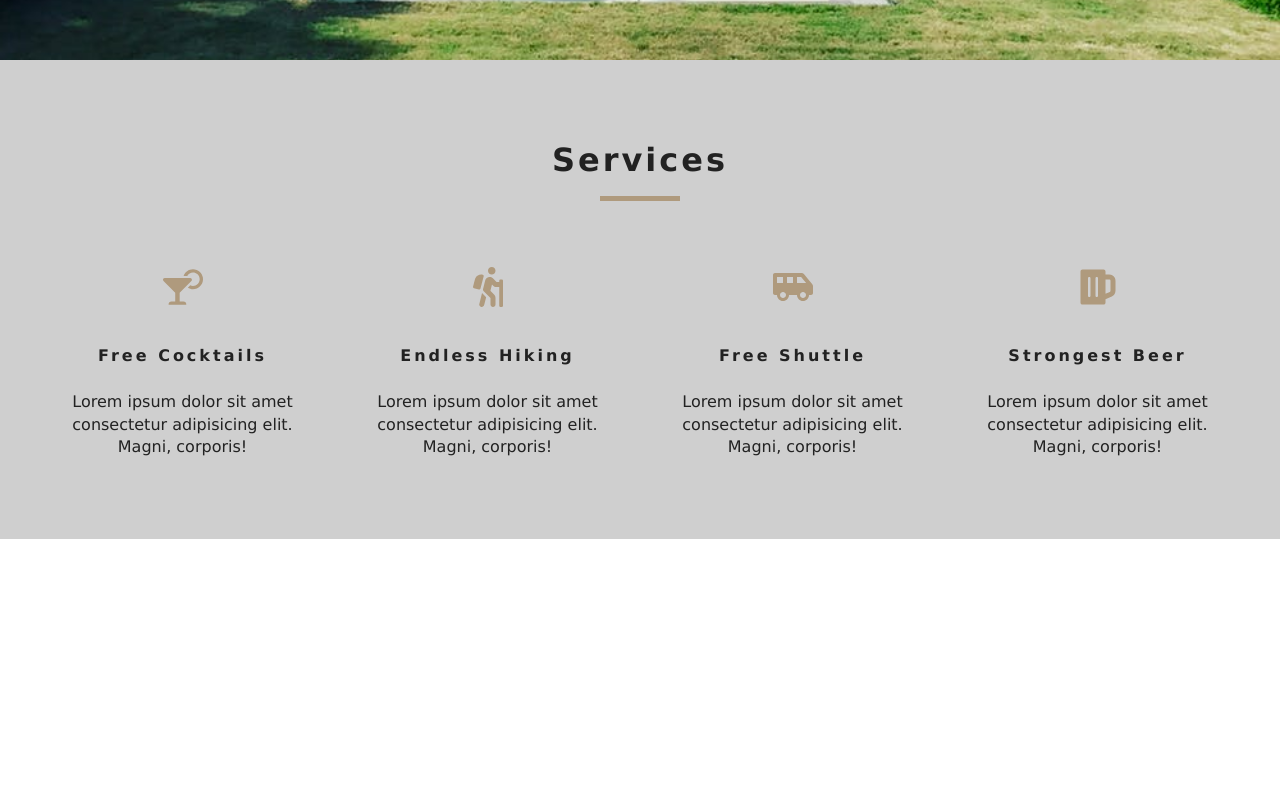
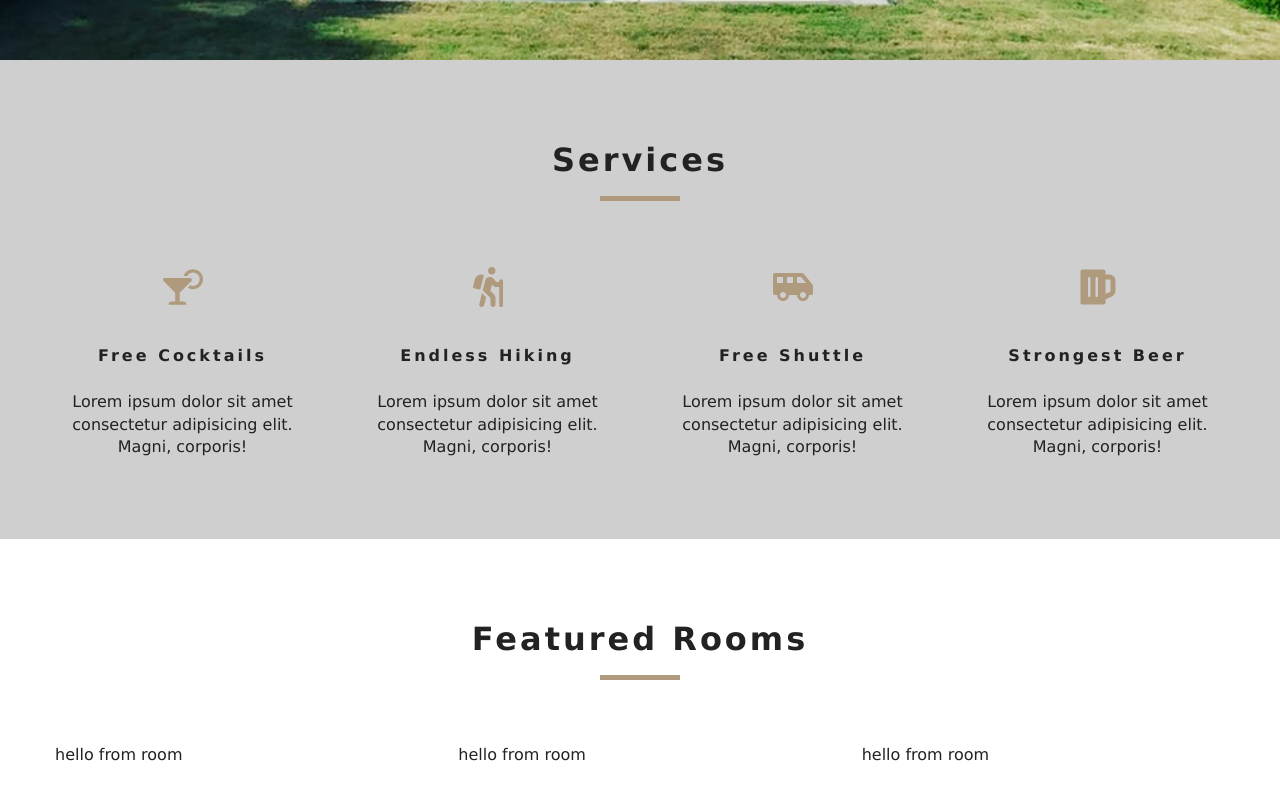
Before and after one commit to joshnho/resort, a React (Create React App) app: page / in a window 1280 px wide. Shown: the part 740-1540 px from the top of the page. Before the commit the page ends 1279 px from the top, so only its background shows below. Built offline with nearby package versions, Linux system fonts and the light colour scheme.

Commit message:
updated featuredRooms, added loading and room components

```diff
--- a/src/components/FeaturedRooms.js
+++ b/src/components/FeaturedRooms.js
@@ -1,15 +1,25 @@
 import React, { Component } from 'react'
 import {RoomContext} from '../context'
+import Loading from './Loading'
+import Room from './Room'
+import Title from './Title'
 
 export default class FeaturedRooms extends Component {
+
     static contextType = RoomContext
     render() {
-        const {featuredRooms : rooms} = this.context
-        console.log(rooms)
+        let {loading, featuredRooms : rooms} = this.context
+        rooms = rooms.map(room => {
+            return <Room key={`room-${room.id}`} room={room} />
+        })
+
         return (
-            <div>
-                {/* {greeting} {name} */}
-            </div>
+            <section className="featured-rooms">
+                <Title title="featured rooms" />
+                <div className="featured-rooms-center">
+                    {loading ? <Loading /> : rooms}
+                </div>
+            </section>
         )
     }
 }
--- /dev/null
+++ b/src/components/Loading.js
@@ -0,0 +1,11 @@
+import React from 'react'
+import loadingGif from '../images/gif/loading-arrow.gif'
+
+export default function Loading() {
+    return (
+        <div className="loading">
+            <h4>room data loading...</h4>
+            <img src={loadingGif} alt='' />
+        </div>
+    )
+}
--- /dev/null
+++ b/src/components/Room.js
@@ -0,0 +1,9 @@
+import React from 'react'
+
+export default function Room() {
+    return (
+        <div>
+            hello from room
+        </div>
+    )
+}
```
